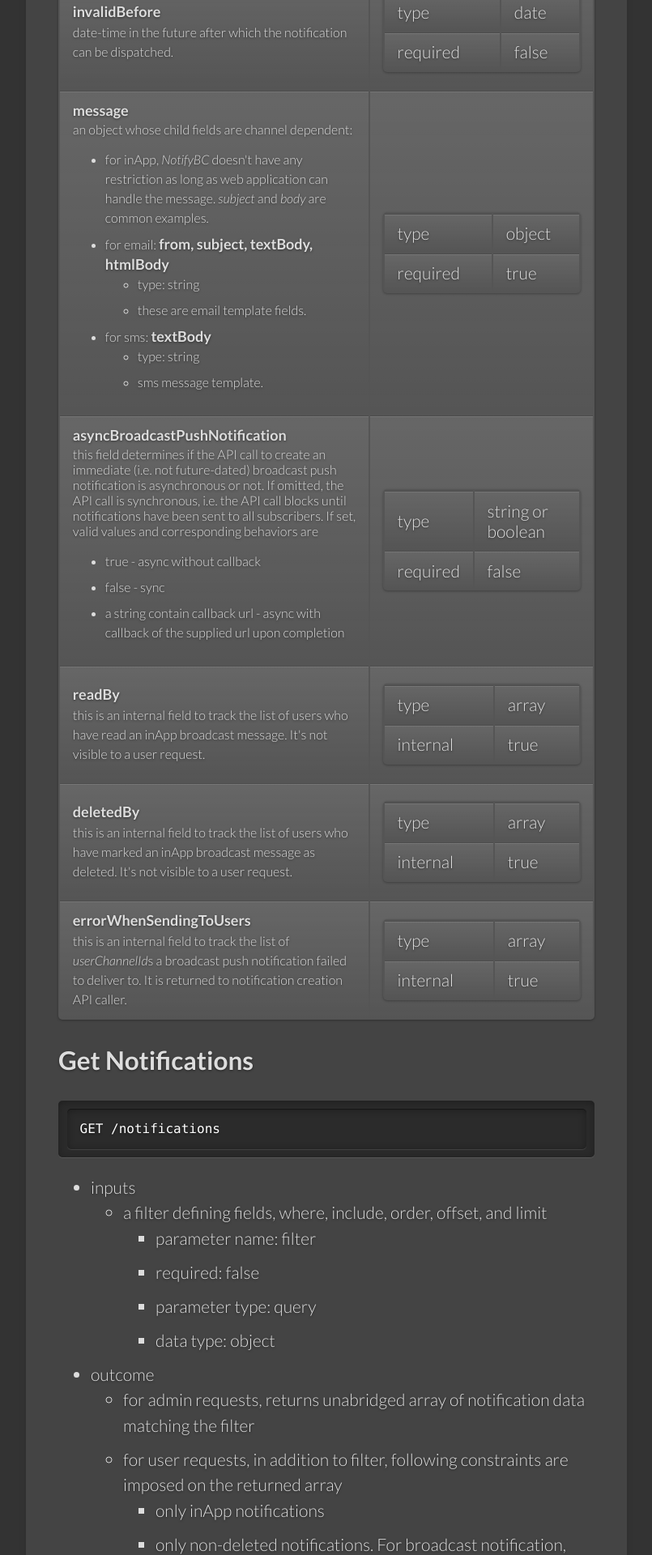
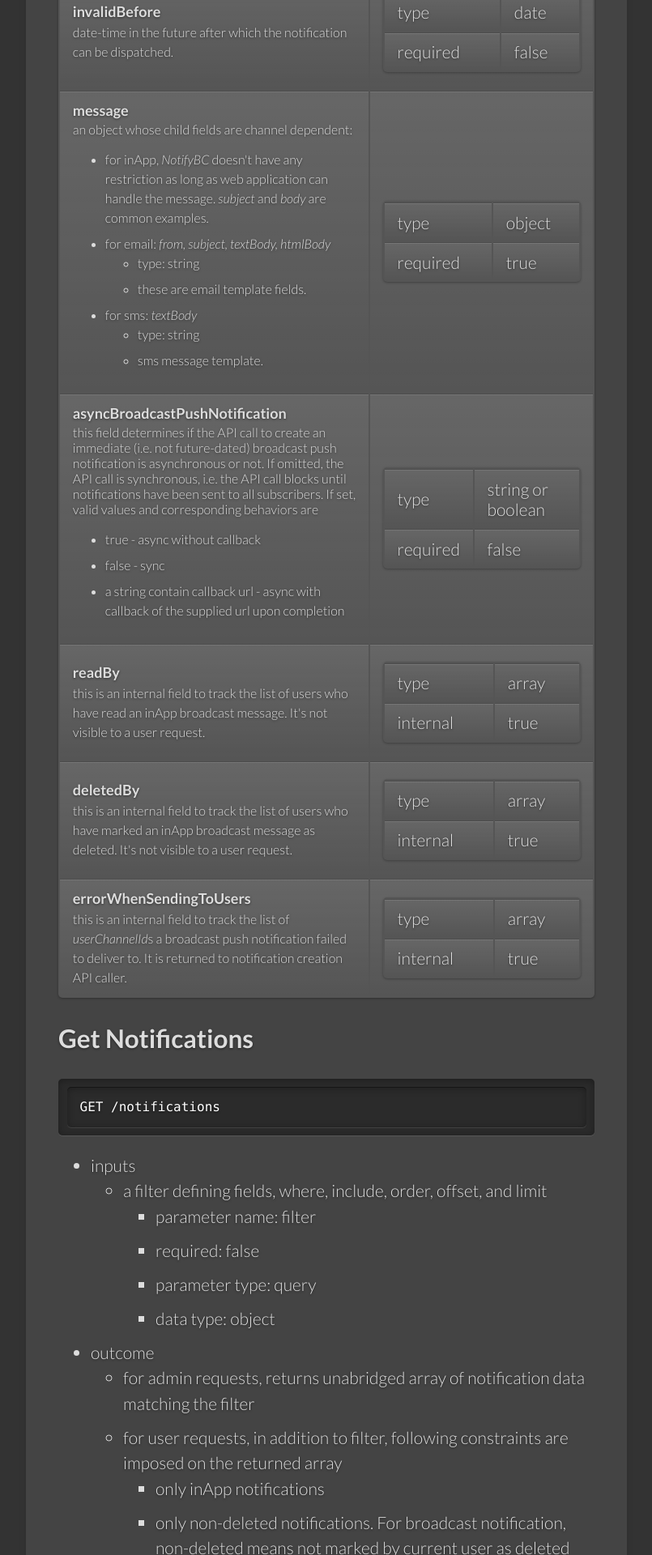
Before and after one commit to bcgov/MyGovBC-notification-server, a Jekyll site: the page built from docs/_docs/api-notification.md, in a window 1280 px wide. Shown: the part 4425-6345 px from the top of the page at 81% size, without its empty margins (139-944 px from the left). Built offline with Jekyll 4.4.1, drawn with Linux system fonts in a browser that asks for light colours.

Commit message:
updated docs

```diff
--- a/docs/_docs/api-notification.md
+++ b/docs/_docs/api-notification.md
@@ -195,7 +195,7 @@ The API operates on following notification data model fields:
           </li>
           <li>
             <div>
-              for email: <span class="name"> from, subject, textBody, htmlBody</span>
+              for email: <i>from, subject, textBody, htmlBody</i>
             </div>
             <ul>
               <li>type: string</li>
@@ -206,7 +206,7 @@ The API operates on following notification data model fields:
           </li>
           <li>
             <div>
-              for sms: <span class="name"> textBody</span>
+              for sms: <i>textBody</i>
             </div>
             <ul>
               <li>type: string</li>
```
